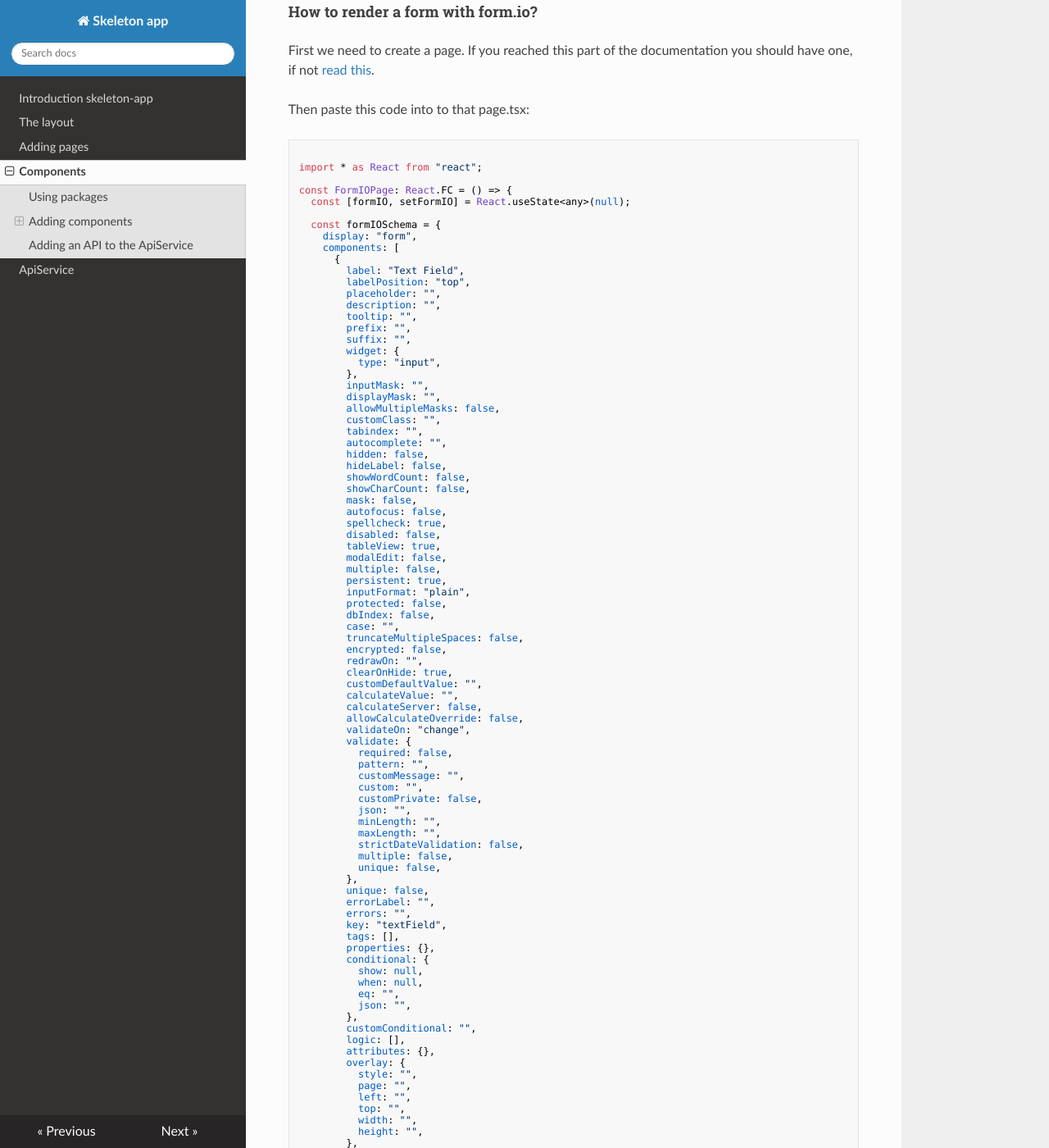
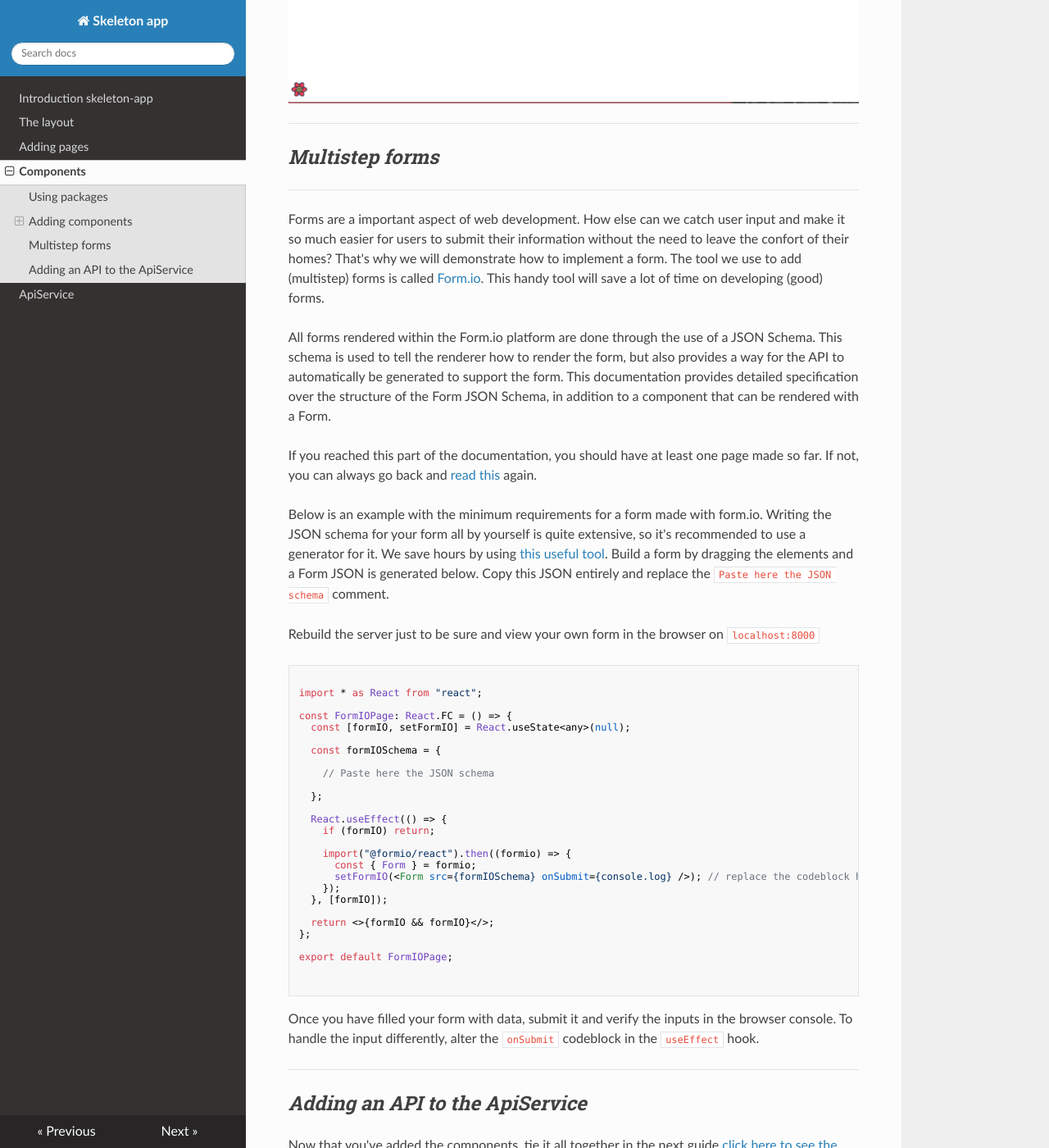
Before and after one commit to ConductionNL/skeleton-app, an MkDocs documentation site: the page built from docs/components.md, in a window 1280 px wide and 1400 px high, scrolled down 3850 px. Shown: the whole window at 82% size. Built offline with MkDocs 1.6.1, drawn with Linux system fonts in a browser that asks for light colours; nearby versions of some CDN libraries; some of the changed text lies outside the part shown.

Commit message:
Flow and more context on the components page

````diff
--- a/docs/components.md
+++ b/docs/components.md
@@ -10,28 +10,40 @@
   - Form.io
 - API service
 
+---
+
 ## _Using packages_
 
-Now that we added the pages we can add components to it.
-The components we are going to use are in the [conduction-components package](https://www.npmjs.com/package/@conduction/components) and the [gemeente-denhaag package](https://nl-design-system.github.io/denhaag/?path=/story/den-haag-introduction--page).
-these packages are already included in `package.json` and can be used
+---
+The Skeleton app is designed to be modular to save on development time. One of the aspects of this is the compatibility to use components developed from different players in various ecosysems. One of the players in the NL Design System is the municpality of The Hague. These components work especially well with the PIP-template.
 
-@TODO more info view, use and add packages
+Now that we added the pages, let's add some components.
+
+The components we're using are in the [conduction-components package](https://www.npmjs.com/package/@conduction/components) and the [gemeente-denhaag package](https://nl-design-system.github.io/denhaag/?path=/story/den-haag-introduction--page).
+these packages are already included in `package.json` and can be used right away.
+
+@TODO more info view, use, and add packages
 
 ---
 
 ## _Adding components_
 
-In this guide I will show you how you can add a table on the main page and a form on the detail page.
-After that we will tie it all together by posting the form and rendering the data in the table.
+---
 
+This guide shows you how to add common page elements like tables and forms to your pages. After that, we will tie it all together
+by submitting the form and rendering the data in a table. We assume imports are known to the user as well as React hooks and TypeScript interfaces. If any of the examples below are unclear, please revisit the requirements on the home page of the documentation or the [glossary](glossary.md).
+
+---
 
 ### _Basic table_
-First add the table to `/src/templates/test/TestTemplate.tsx`.
+
+---
+
+First add the table to `/src/templates/test/[your-example-name].tsx`.
 
 ```Javascript
 
-//  /src/templates/test/TestTemplate.tsx
+//  /src/templates/test/[your-example-name].tsx
 import * as React from "react";
 import { Button, Heading3 } from "@gemeente-denhaag/components-react";
 import { Table, TableBody, TableCell, TableHead, TableHeader, TableRow } from "@gemeente-denhaag/table";
@@ -66,13 +78,17 @@
 
 ```
 
-Now go to localhost:800 en click on the sideNav item 'Test page'.
+Navigate to `localhost:8000` en click on the sideNav item '[your-example-name] page'.
 You should see this:
 
 ![Table example](./images/table.png)
 
+---
 
 ### _Basic form_
+
+---
+
 Then add the form `/src/templates/test/TestDetailTemplate.tsx`
 
 ```Javascript
@@ -138,22 +154,21 @@
 
 ![Form Example](./images/form.png)
 
+---
 
-### _Multistep form_
+## _Multistep forms_
 
-here documentation for adding a multistep form
+---
 
-### _Form.io_
+Forms are a important aspect of web development. How else can we catch user input and make it so much easier for users to submit their information without the need to leave the confort of their homes? That's why we will demonstrate how to implement a form. The tool we use to add (multistep) forms is called [Form.io](https://form.io). This handy tool will save a lot of time on developing (good) forms.
 
-#### What is [form.io](https://form.io)?
+All forms rendered within the Form.io platform are done through the use of a JSON Schema. This schema is used to tell the renderer how to render the form, but also provides a way for the API to automatically be generated to support the form. This documentation provides detailed specification over the structure of the Form JSON Schema, in addition to a component that can be rendered with a Form.
 
-Simply said: form.io a tool to generate forms in front-ends. U can create a json definition in the form.io standard, use that in a front-end which uses form.io, and it will read that json definition and render a form it.
+If you reached this part of the documentation, you should have at least one page made so far. If not, you can always go back and [read this](https://conductionnl.github.io/skeleton-app/pages/) again.
 
-#### How to render a form with form.io?
+Below is an example with the minimum requirements for a form made with form.io. Writing the JSON schema for your form all by yourself is quite extensive, so it's recommended to use a generator for it. We save hours by using [this useful tool](https://kaleguy.github.io/formiojs-client/#/t/36/). Build a form by dragging the elements and a Form JSON is generated below. Copy this JSON entirely and replace the `Paste here the JSON schema` comment.
 
-First we need to create a page. If you reached this part of the documentation you should have one, if not [read this](https://conductionnl.github.io/skeleton-app/pages/).
-
-Then paste this code into to that page.tsx:
+Rebuild the server just to be sure and view your own form in the browser on `localhost:8000`
 
 ``` Javascript
 
@@ -163,171 +178,9 @@
   const [formIO, setFormIO] = React.useState<any>(null);
 
   const formIOSchema = {
-    display: "form",
-    components: [
-      {
-        label: "Text Field",
-        labelPosition: "top",
-        placeholder: "",
-        description: "",
-        tooltip: "",
-        prefix: "",
-        suffix: "",
-        widget: {
-          type: "input",
-        },
-        inputMask: "",
-        displayMask: "",
-        allowMultipleMasks: false,
-        customClass: "",
-        tabindex: "",
-        autocomplete: "",
-        hidden: false,
-        hideLabel: false,
-        showWordCount: false,
-        showCharCount: false,
-        mask: false,
-        autofocus: false,
-        spellcheck: true,
-        disabled: false,
-        tableView: true,
-        modalEdit: false,
-        multiple: false,
-        persistent: true,
-        inputFormat: "plain",
-        protected: false,
-        dbIndex: false,
-        case: "",
-        truncateMultipleSpaces: false,
-        encrypted: false,
-        redrawOn: "",
-        clearOnHide: true,
-        customDefaultValue: "",
-        calculateValue: "",
-        calculateServer: false,
-        allowCalculateOverride: false,
-        validateOn: "change",
-        validate: {
-          required: false,
-          pattern: "",
-          customMessage: "",
-          custom: "",
-          customPrivate: false,
-          json: "",
-          minLength: "",
-          maxLength: "",
-          strictDateValidation: false,
-          multiple: false,
-          unique: false,
-        },
-        unique: false,
-        errorLabel: "",
-        errors: "",
-        key: "textField",
-        tags: [],
-        properties: {},
-        conditional: {
-          show: null,
-          when: null,
-          eq: "",
-          json: "",
-        },
-        customConditional: "",
-        logic: [],
-        attributes: {},
-        overlay: {
-          style: "",
-          page: "",
-          left: "",
-          top: "",
-          width: "",
-          height: "",
-        },
-        type: "textfield",
-        input: true,
-        refreshOn: "",
-        dataGridLabel: false,
-        addons: [],
-        inputType: "text",
-        id: "efjuwsq",
-        defaultValue: null,
-      },
-      {
-        type: "button",
-        label: "Submit",
-        key: "submit",
-        size: "md",
-        block: false,
-        action: "submit",
-        disableOnInvalid: true,
-        theme: "primary",
-        input: true,
-        placeholder: "",
-        prefix: "",
-        customClass: "",
-        suffix: "",
-        multiple: false,
-        defaultValue: null,
-        protected: false,
-        unique: false,
-        persistent: false,
-        hidden: false,
-        clearOnHide: true,
-        refreshOn: "",
-        redrawOn: "",
-        tableView: false,
-        modalEdit: false,
-        dataGridLabel: true,
-        labelPosition: "top",
-        description: "",
-        errorLabel: "",
-        tooltip: "",
-        hideLabel: false,
-        tabindex: "",
-        disabled: false,
-        autofocus: false,
-        dbIndex: false,
-        customDefaultValue: "",
-        calculateValue: "",
-        calculateServer: false,
-        widget: {
-          type: "input",
-        },
-        attributes: {},
-        validateOn: "change",
-        validate: {
-          required: false,
-          custom: "",
-          customPrivate: false,
-          strictDateValidation: false,
-          multiple: false,
-          unique: false,
-        },
-        conditional: {
-          show: null,
-          when: null,
-          eq: "",
-        },
-        overlay: {
-          style: "",
-          left: "",
-          top: "",
-          width: "",
-          height: "",
-        },
-        allowCalculateOverride: false,
-        encrypted: false,
-        showCharCount: false,
-        showWordCount: false,
-        properties: {},
-        allowMultipleMasks: false,
-        addons: [],
-        leftIcon: "",
-        rightIcon: "",
-        id: "eybqz9k",
-      },
-    ],
-    settings: {},
+
+    // Paste here the JSON schema
+
   };
 
   React.useEffect(() => {
@@ -335,7 +188,7 @@
 
     import("@formio/react").then((formio) => {
       const { Form } = formio;
-      setFormIO(<Form src={formIOSchema} onSubmit={console.log} />);
+      setFormIO(<Form src={formIOSchema} onSubmit={console.log} />); // replace the codeblock here send send the form input elsewhere
     });
   }, [formIO]);
 
@@ -347,22 +200,13 @@
 
 ```
 
-- Then you can create your own form with [this usefull tool](https://kaleguy.github.io/formiojs-client/#/t/36/).
-- Copy the Form JSON below the editor.
-- Overwrite the `const formIOSchema` with your copied JSON definiton of a formio form.
-- View your page in a browser.
-- Fill in your form and press submit.
-- View your browser console `crtl + shift + i` and you can view the form with its values.
-
-You can create your own function to handle the form.
-- Create a function.
-- Overwrite the `onSubmit={console.log}` with `onSubmit={yourFunction()}`.
-
+Once you have filled your form with data, submit it and verify the inputs in the browser console. To handle the input differently,
+alter the `onSubmit` codeblock in the  `useEffect` hook.
 
 ---
 
 ## _Adding an API to the ApiService_
 
-Now that you've added the components we can tie it all together [click here to see the guide](./apiService.md).
+Now that you've added the components, tie it all together in the next guide [click here to see the guide](./apiService.md).
 
 ---
````
Also changed, not shown: other parts of docs/components.md (+1 -1 lines), docs/glossary.md (renamed from docs/layout.md).
